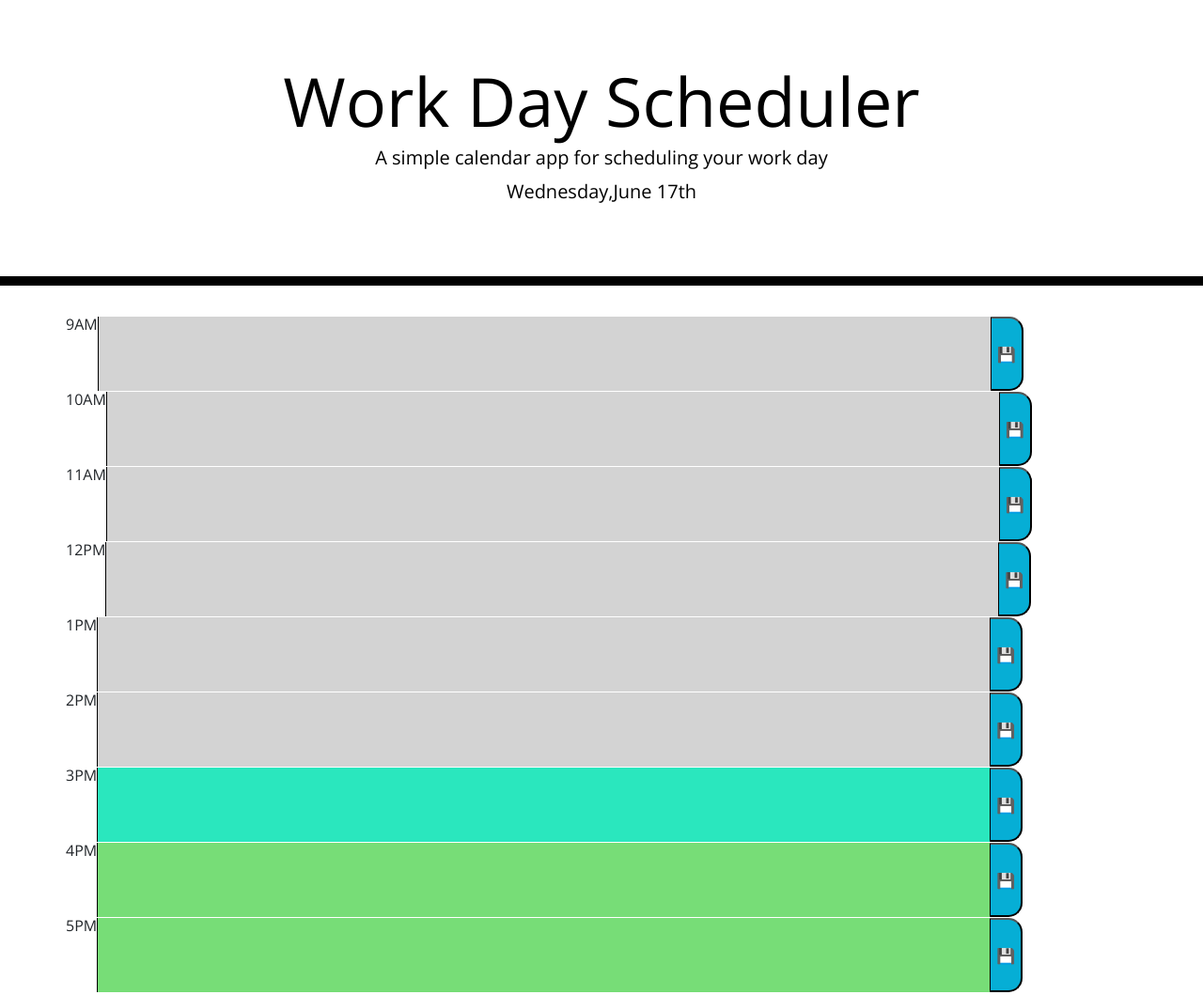
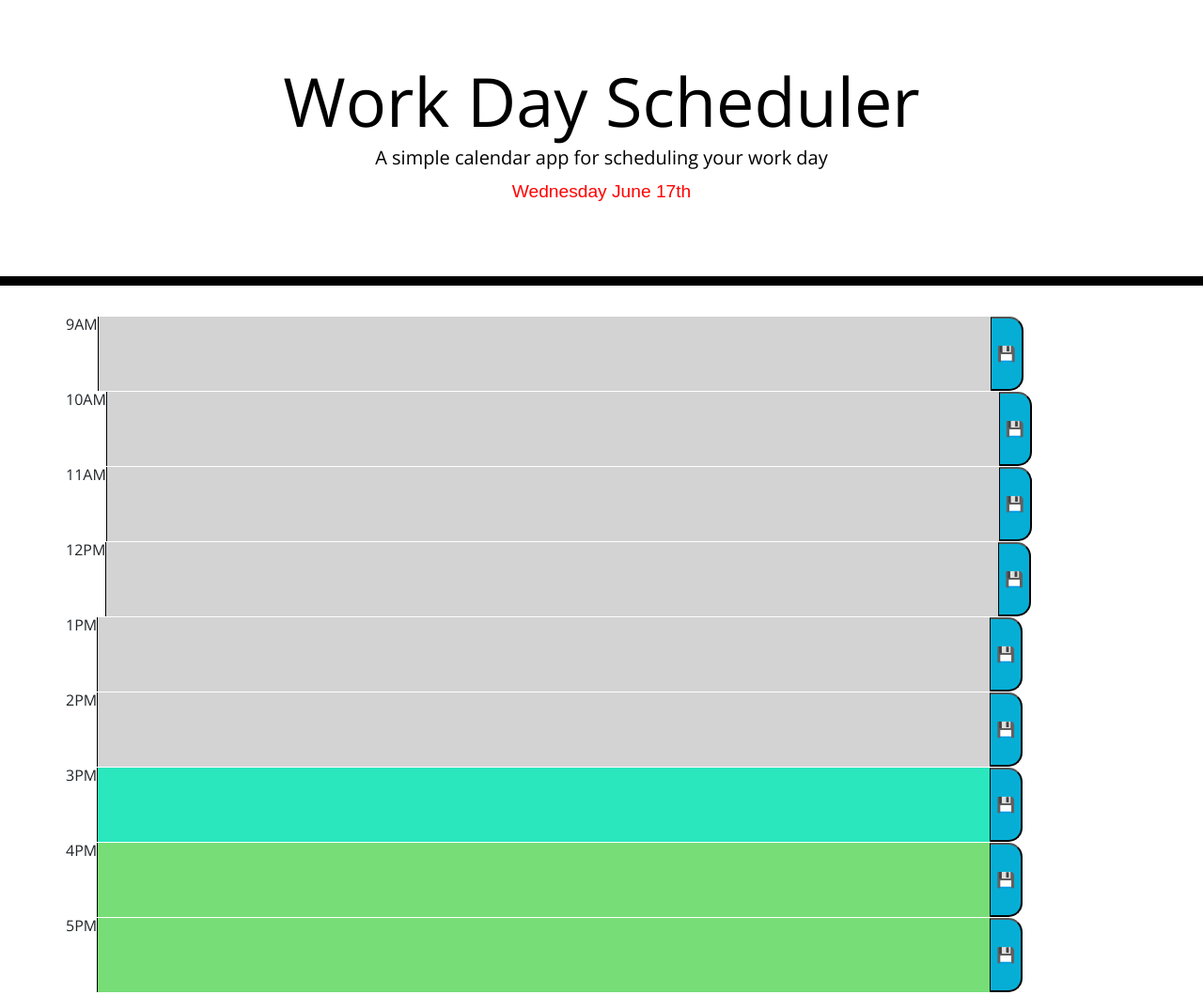
Before and after one commit to kenfcheng/DayPlannerHmwrk05, a plain HTML site: page index.html in a window 1280 px wide. Shown: the top 1059 px of the page at 94% size. Drawn offline with nearby package versions, Linux system fonts and the light colour scheme.

Commit message:
Edited currentDate style

```diff
--- a/index.html
+++ b/index.html
@@ -103,6 +103,5 @@
     <script src="https://code.jquery.com/jquery-3.4.1.min.js"></script>
     <script src="https://cdnjs.cloudflare.com/ajax/libs/moment.js/2.24.0/moment.min.js"></script>
     <script src="script.js" type="text/javascript"></script>
-    x
   </body>
 </html>
--- a/script.js
+++ b/script.js
@@ -4,7 +4,7 @@ $("#clear").click(function () {
   location.reload();
 });
 
-$("#currentDay").text(moment().format("dddd,MMMM Do"));
+$("#currentDay").text(moment().format("dddd MMMM Do"));
 
 //Saves text input to timeslots
 
--- a/style.css
+++ b/style.css
@@ -2,6 +2,13 @@ body {
   font-family: "Open Sans", sans-serif;
   font-size: 16px;
   line-height: 1;
+}
+
+#currentDay {
+  color: red;
+  font-size: larger;
+  font-weight: 500;
+  font-family: Arial, Helvetica, sans-serif;
 }
 
 textarea {
```
